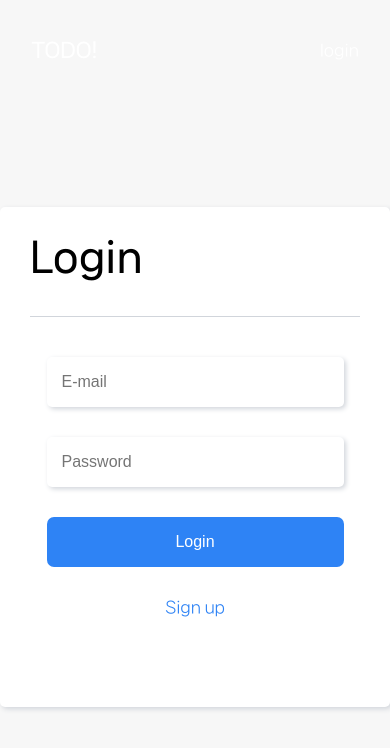
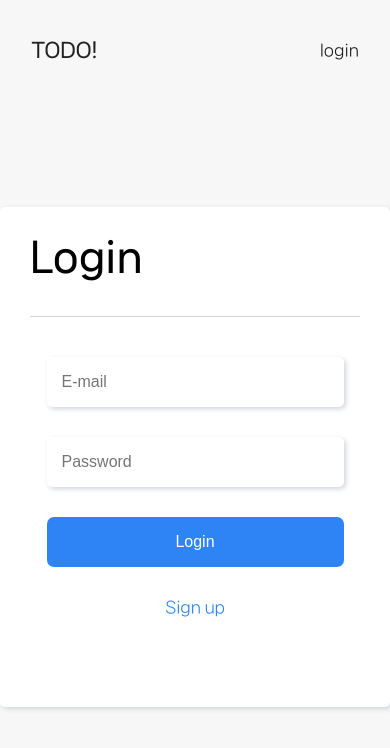
Before and after one commit to dlzagu/wanted-pre-onboarding-challenge-fe-1, a React (Create React App) app: page /login in a window 390 px wide. Shown: the top 748 px of the page. Built offline with nearby package versions, Linux system fonts and the light colour scheme; no server answers.

Commit message:
feat : 반응형 헤더

```diff
--- a/src/components/global/header/index.tsx
+++ b/src/components/global/header/index.tsx
@@ -1,11 +1,15 @@
 import styled from "styled-components";
-import { useNavigate } from "react-router-dom";
+import { useLocation, useNavigate } from "react-router-dom";
 import { PATH } from "../../../customRouter";
 import Storage from "../../../storage";
 import useSetAlert from "../../../hooks/useSetAlert";
+import { useEffect, useState } from "react";
 
 const Header = () => {
+  const { pathname } = useLocation();
   const isLogin = Storage.getToken() ? true : false;
+  const [isMain, setIsMain] = useState(false);
+
   const navigate = useNavigate();
   const { setAlertSuccess } = useSetAlert();
   const hanldeClickLogout = () => {
@@ -13,14 +17,25 @@ const Header = () => {
     setAlertSuccess({ success: "로그아웃 되었습니다." });
     navigate(PATH.LOGIN);
   };
+  useEffect(() => {
+    if (pathname === PATH.MAIN) {
+      setIsMain(true);
+    } else {
+      setIsMain(false);
+    }
+  }, [pathname]);
   return (
     <HeaderContainer>
       <ContentContainer>
-        <Logo>TODO!</Logo>
+        <Logo itemScope={isMain}>TODO!</Logo>
         {!isLogin ? (
-          <Login onClick={() => navigate(PATH.LOGIN)}>login</Login>
+          <Login onClick={() => navigate(PATH.LOGIN)} itemScope={isMain}>
+            login
+          </Login>
         ) : (
-          <Logout onClick={hanldeClickLogout}>logout</Logout>
+          <Logout onClick={hanldeClickLogout} itemScope={isMain}>
+            logout
+          </Logout>
         )}
       </ContentContainer>
     </HeaderContainer>
@@ -52,11 +67,14 @@ const ContentContainer = styled.nav`
 const Logo = styled.h3`
   ${({ theme }) =>
     theme.mixins.title(theme.fontSemiMedium, theme.weightBold, theme.mainWhite)}
+  color: ${({ theme, itemScope }) =>
+    itemScope ? theme.mainWhite : theme.mainBlack};
 `;
 
 const Login = styled.div`
   cursor: pointer;
-  color: ${({ theme }) => theme.mainWhite};
+  color: ${({ theme, itemScope }) =>
+    itemScope ? theme.mainWhite : theme.mainBlack};
   transition: all 0.5s;
   &:hover {
     color: ${({ theme }) => theme.darkGrey};
@@ -65,7 +83,8 @@ const Login = styled.div`
 
 const Logout = styled.div`
   cursor: pointer;
-  color: ${({ theme }) => theme.mainWhite};
+  color: ${({ theme, itemScope }) =>
+    itemScope ? theme.mainWhite : theme.mainBlack};
   transition: all 0.5s;
   &:hover {
     color: ${({ theme }) => theme.darkGrey};
```
